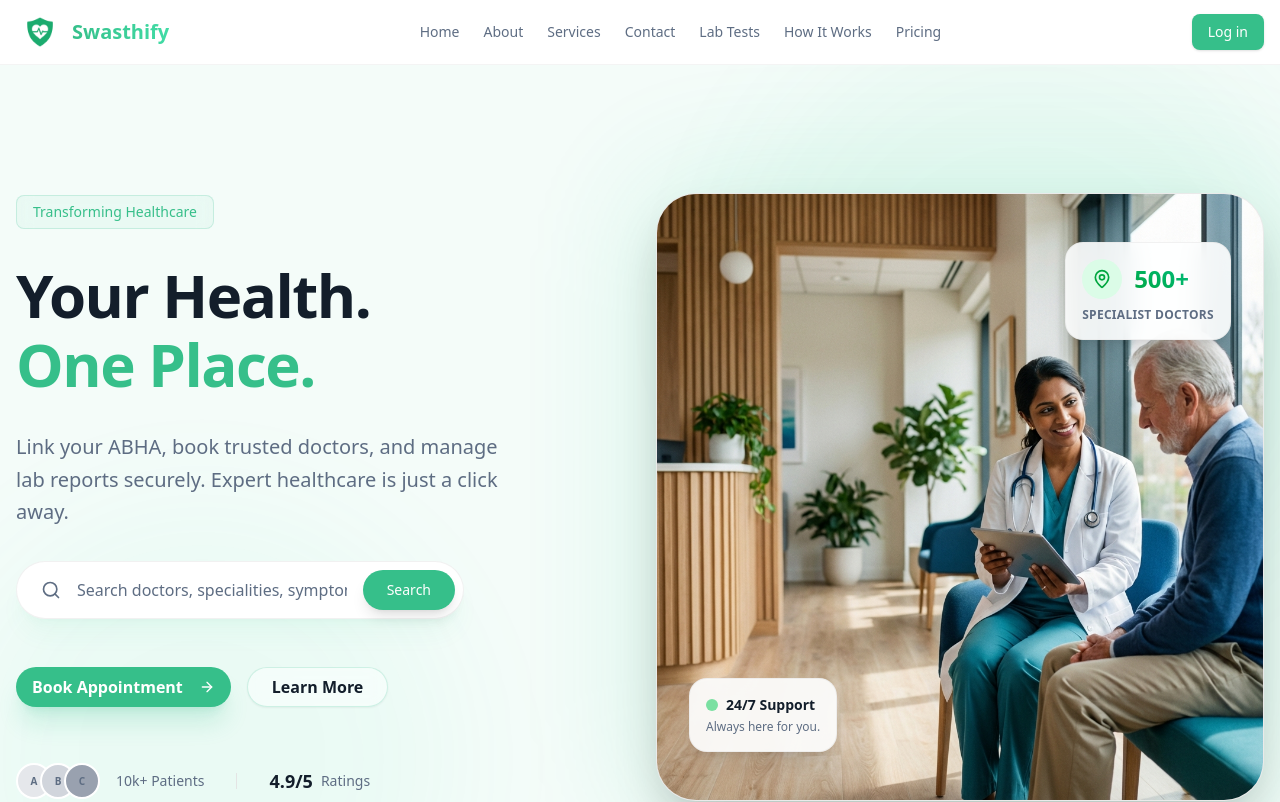
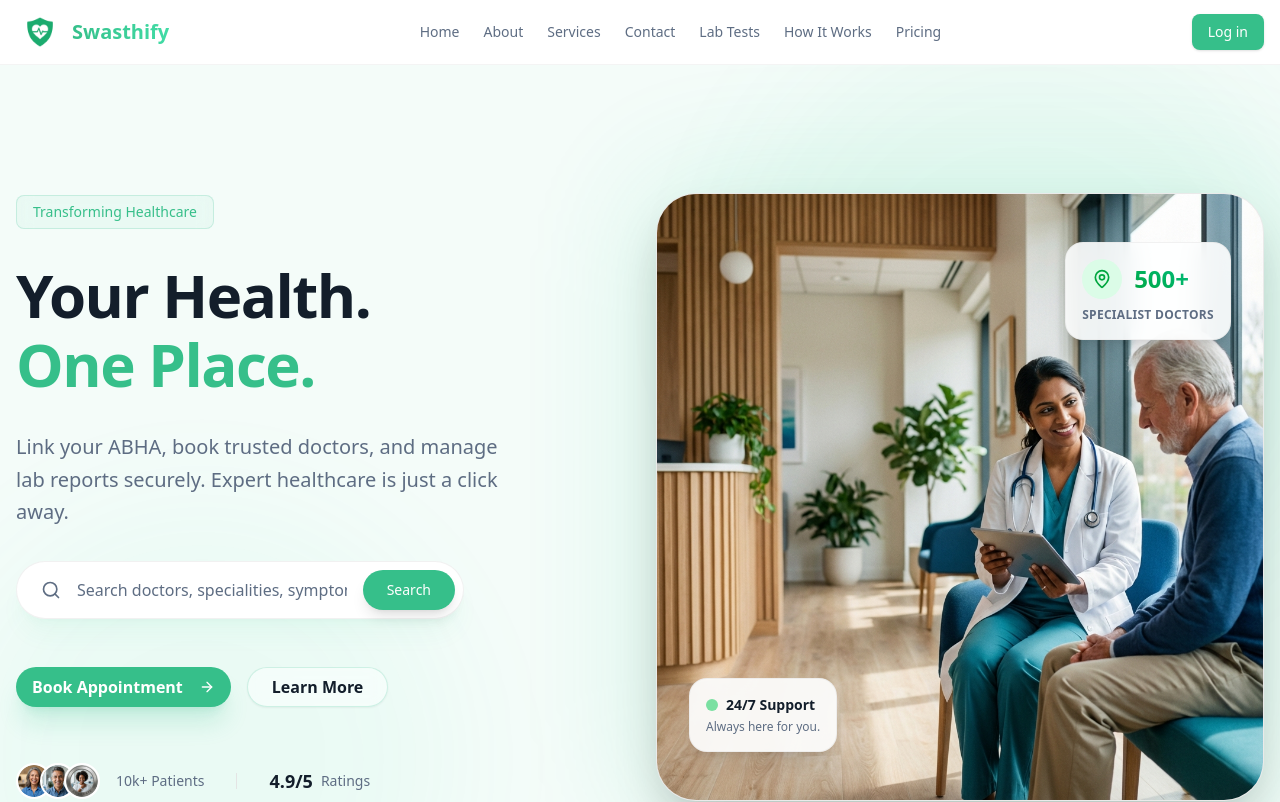
Before and after one commit to niks-nikhil-anand/swasthify_admin_portal, a Next.js app: page / in a window 1280 px wide. Shown: the top 802 px of the page. Built offline with nearby package versions, Linux system fonts and the light colour scheme.

Commit message:
feat: Replace placeholder text avatars with image avatars in the Hero component.

```diff
--- a/components/root/Hero.tsx
+++ b/components/root/Hero.tsx
@@ -64,9 +64,15 @@ export function Hero() {
                         <div className="flex items-center gap-8 pt-6 text-sm text-muted-foreground animate-in fade-in slide-in-from-bottom-4 duration-700 delay-700">
                             <div className="flex items-center gap-2">
                                 <div className="flex -space-x-3">
-                                    <div className="w-9 h-9 rounded-full bg-gray-200 border-2 border-background flex items-center justify-center text-[10px] font-bold">A</div>
-                                    <div className="w-9 h-9 rounded-full bg-gray-300 border-2 border-background flex items-center justify-center text-[10px] font-bold">B</div>
-                                    <div className="w-9 h-9 rounded-full bg-gray-400 border-2 border-background flex items-center justify-center text-[10px] font-bold">C</div>
+                                    <div className="relative w-9 h-9 rounded-full border-2 border-background overflow-hidden">
+                                        <Image src="/patient-a.png" alt="Patient A" fill className="object-cover" />
+                                    </div>
+                                    <div className="relative w-9 h-9 rounded-full border-2 border-background overflow-hidden">
+                                        <Image src="/patient-b.png" alt="Patient B" fill className="object-cover" />
+                                    </div>
+                                    <div className="relative w-9 h-9 rounded-full border-2 border-background overflow-hidden">
+                                        <Image src="/patient-c.png" alt="Patient C" fill className="object-cover" />
+                                    </div>
                                 </div>
                                 <span className="font-medium ml-2">10k+ Patients</span>
                             </div>
```
